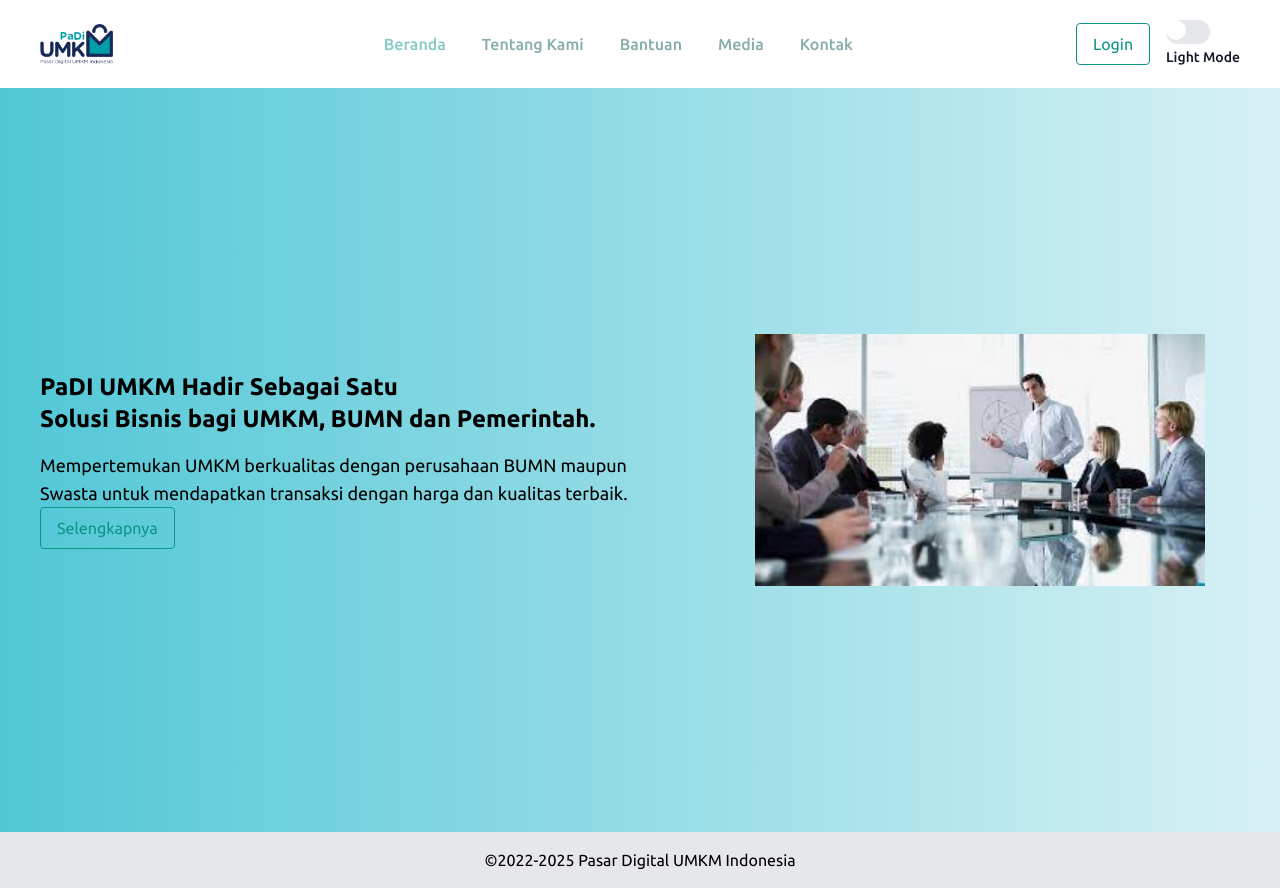
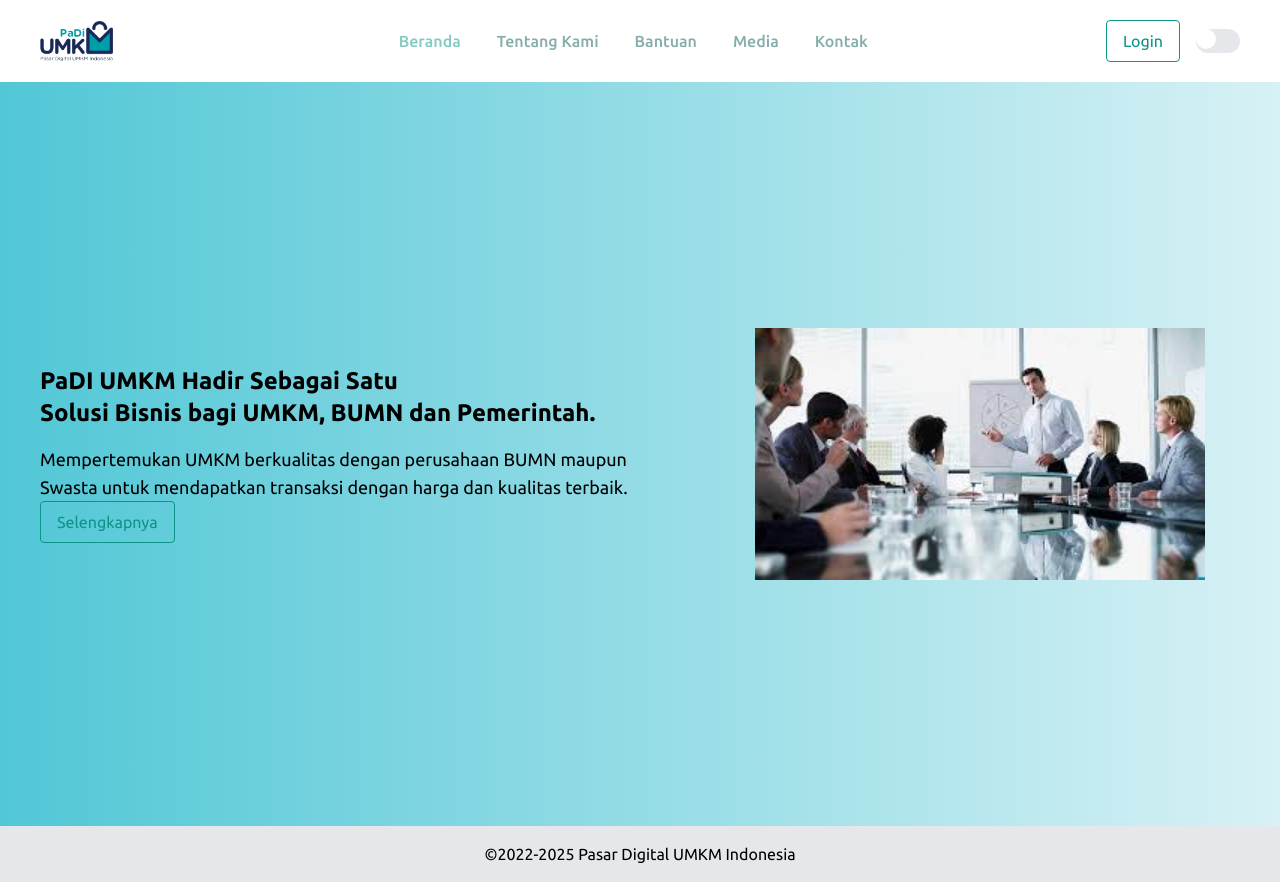
Before and after one commit to ogianaulandari/day-3-react-context, a React (Vite) app: page / in a window 1280 px wide. Built offline with nearby package versions, Linux system fonts and the light colour scheme.

Commit message:
Update Navbar.jsx

```diff
--- a/src/components/Navbar.jsx
+++ b/src/components/Navbar.jsx
@@ -46,7 +46,6 @@
         <ToggleSwitch
           isChecked={theme === 'dark'}
           onToggle={toggleTheme}
-          label={theme === 'light' ? 'Light Mode' : 'Dark Mode'}
         />
       </div>
     </nav>
```
